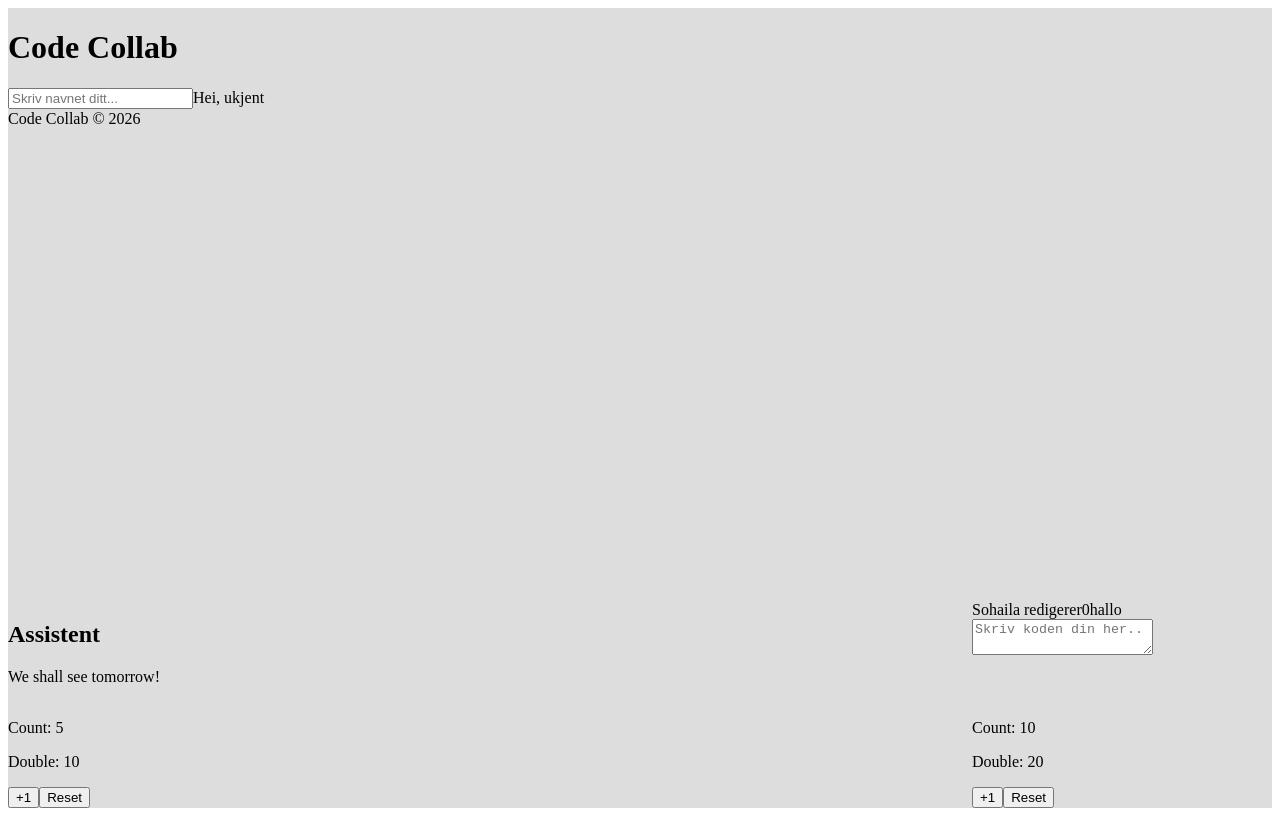
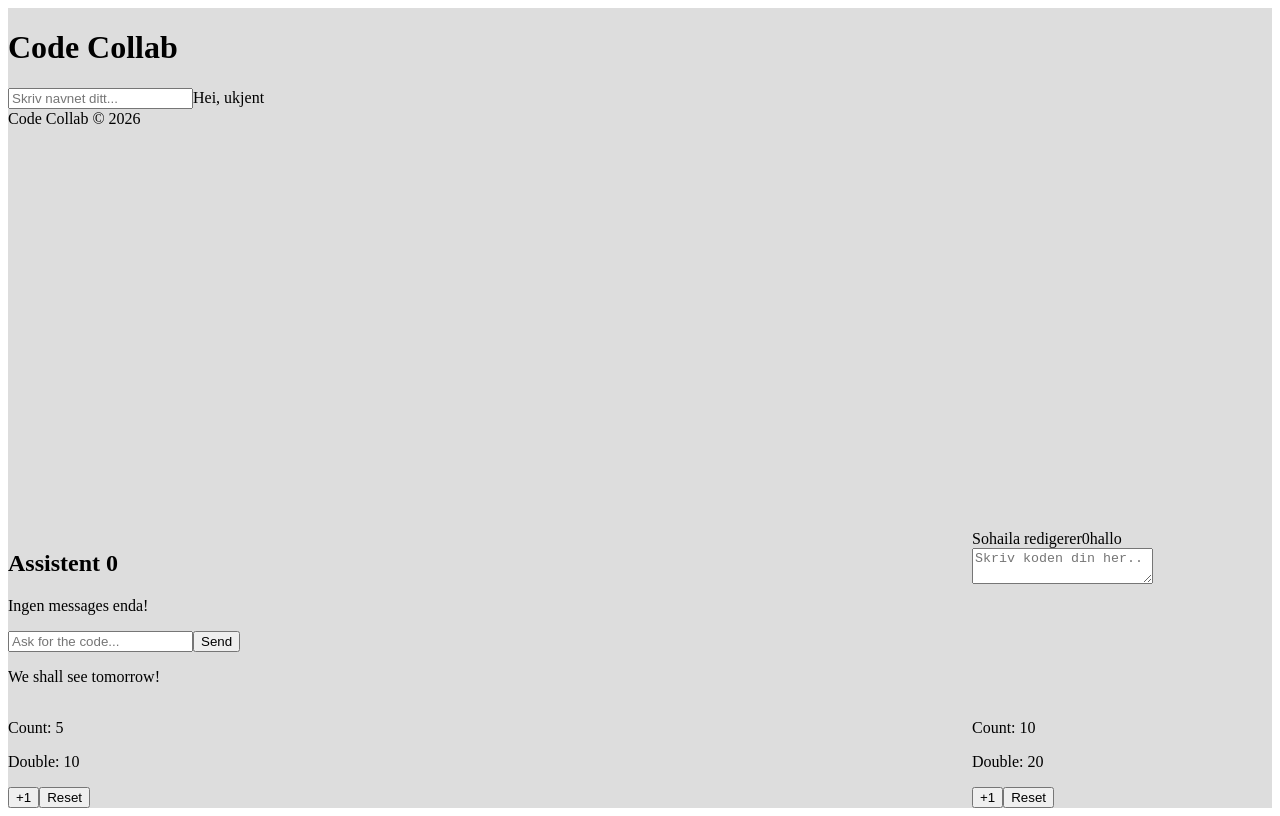
Before and after one commit to sohaila90/code-collab, a Vue app: page / in a window 1280 px wide. Built offline with nearby package versions, Linux system fonts and the light colour scheme.

Commit message:
Added useMessages

```diff
--- a/src/App.vue
+++ b/src/App.vue
@@ -22,7 +22,7 @@ const greeting = computed(() => {
   <div class="app-layout">
     <AppHeader v-model:user-name="userName" class="app-header"> {{ greeting }}</AppHeader>
     <AppFooter appName="Code Collab" :year="2026" class="app-footer" />
-    <AssistantPanel class="app-assistant" />
+    <AssistantPanel :userName="userName" class="app-assistant" />
     <TextEditor class="app-editor" user-name="Sohaila" app-name="hallo" />
     <ClickCounter :initial="5" @inc="(n) => console.log(`teller: ${n}`)" />
     <ClickCounter :initial="10" />
--- a/src/AssistantPanel.vue
+++ b/src/AssistantPanel.vue
@@ -1,6 +1,23 @@
+<script setup lang="ts">
+import { useMessages } from "./composables/useMessages";
+
+defineProps<{ userName: string }>();
+
+const { messages, newMessage, messageCount, send } = useMessages();
+</script>
+
 <template>
   <aside>
-    <h2>Assistent</h2>
+    <h2>Assistent {{ messageCount }}</h2>
+    <p v-if="useMessages.length === 0">Ingen messages enda!</p>
+    <ul v-else>
+      <li v-for="message in messages" :key="message.id" :class="message.role">
+        <strong>{{ message.role === "user" ? userName : "Assistent" }}:</strong>
+        {{ message.text }}
+      </li>
+    </ul>
+    <input v-model="newMessage" @keyup.enter="send" placeholder="Ask for the code..." />
+    <button @click="send">Send</button>
     <p>We shall see tomorrow!</p>
   </aside>
 </template>
--- /dev/null
+++ b/src/composables/useMessages.ts
@@ -0,0 +1,35 @@
+import { ref, computed } from "vue";
+
+export type Role = "user" | "assistant";
+
+export interface Message {
+  id: number;
+  role: Role;
+  text: string;
+}
+
+export function useMessages() {
+  const messages = ref<Message[]>([]);
+  const newMessage = ref("");
+  let nesteId = 1;
+
+  const messageCount = computed(() => messages.value.length);
+
+  function send() {
+    const text = newMessage.value.trim();
+    if (!text) return;
+
+    messages.value.push({ id: nesteId++, role: "user", text });
+    newMessage.value = "";
+
+    // STUB SKAL BYTTES UT TIL EKTE API I UKE 4
+    setTimeout(() => {
+      messages.value.push({
+        id: nesteId++,
+        role: "assistant",
+        text: "Godt spørsmål. Dette svaret er en stub.",
+      });
+    }, 8000);
+  }
+  return { messages, newMessage, messageCount, send };
+}
```
